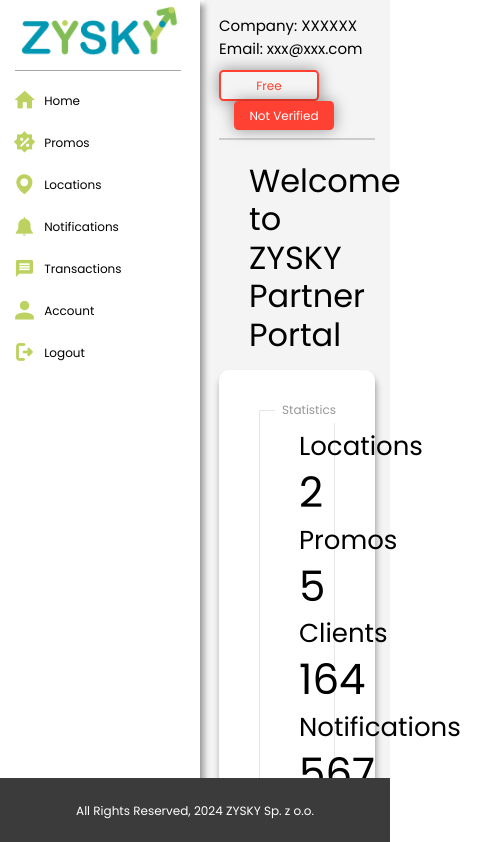
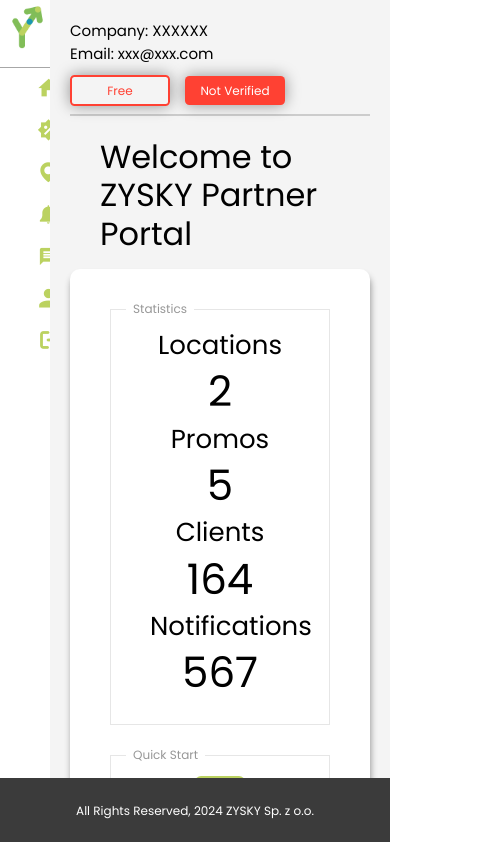
Before and after one commit to KeshalHetti/ZYSKY-WebApp, a React (Vite) app in the folder zysky-app/: page / in a window 390 px wide. Shown: the top 842 px of the page, 499 px wide, since content can reach past the window. Built offline with nearby package versions, Linux system fonts and the light colour scheme.

Commit message:
menu squeese on mobile

```diff
--- a/zysky-app/src/assets/css/custom.css
+++ b/zysky-app/src/assets/css/custom.css
@@ -546,81 +546,53 @@
   color: tomato;
 }
 
-#menuToggle {
-  display: block;
-  position: relative;
+/* Small Screens */
+@media only screen and (max-width: 600px) {
+  .y-logo {
+    opacity: 1;
+    width: 52px;
+    height: 68px;
+    border-bottom: 1.6px solid #a7a7a7;
+  }
+  .dashbord-logo {
+    opacity: 0;
+    width: 0;
+  }
+  #menu {
+    transform: none;
+    transition: transform 0.5s ease-in;
+    width: 50px;
     left: 0;
-  z-index: 1;
-  -webkit-user-select: none;
-  -moz-user-select: none;
-       user-select: none;
-  background-color: #fff;
   }
-
-.toggleinput {
-  display: block;
-  width: 140px;
-  height: 52px;
-  position: absolute;
-  top: 0px;
-  left: 6px;
-  cursor: pointer;
+  #menu li span {
+    display: none;
+  }
+  .content {
+    transform: none;
+    transition: transform 0.5s ease-in;
+    left: 50px;
+    width: calc(100% - 50px);
+  }
+}
+/* Large Screens */
+@media only screen and (min-width: 600px) {
+  .y-logo {
     opacity: 0;
-  z-index: 9999;
-  -webkit-touch-callout: none;
+    position: fixed;
+    top: 0;
+    z-index: 999;
+    border-bottom: 1.6px solid #a7a7a7;
   }
-
-/*
- * Just a quick hamburger
- */
-/* #menuToggle span
-{
-  display: block;
-  width: 33px;
-  height: 4px;
-  margin-bottom: 5px;
-  position: relative;
-
-  background: #cdcdcd;
-  border-radius: 3px;
-
-  z-index: 1;
-
-  transform-origin: 4px 0px;
-
-  transition: transform 0.5s cubic-bezier(0.77,0.2,0.05,1.0),
-              background 0.5s cubic-bezier(0.77,0.2,0.05,1.0),
-              opacity 0.55s ease;
-} */
-#menuToggle span:first-child {
-  transform-origin: 0% 0%;
+  .dashbord-logo {
+    opacity: 1;
+    width: 166px;
+    top: 0;
+    left: 15px;
+    position: fixed;
+    border-bottom: 1.6px solid #a7a7a7;
+    z-index: 999;
   }
-
-#menuToggle span:nth-last-child(2) {
-  transform-origin: 0% 100%;
-}
-
-#menuToggle input:checked ~ div.sidebar {
-  width: 50px;
-  transform: translateX(50px);
-}
-
-/*
-#menuToggle input:checked ~ span:nth-last-child(3)
-{
-    opacity: 1;
-    transform: rotate(-49deg) scale(1, 1);
-}
-#menuToggle input:checked ~ span:nth-child(2)
-{
-    opacity: 0;
-} */
-/*
-#menuToggle input:checked ~ span:nth-last-child(1)
-{
-  transform: rotate(-45deg) translate(0, -1px);
-} */
-.sidebar {
+  /*.sidebar{
     height: 100vh;
     box-shadow: 4px 4px 6px #b8b8b8;
     display: block;
@@ -630,8 +602,7 @@
     left: 0;
     top: 0;
     z-index: 9;
-}
-
+  }*/
   #menu {
     position: fixed;
     width: 200px;
@@ -647,8 +618,8 @@
     box-shadow: 4px 4px 6px;
     z-index: 9;
     height: 100vh;
+    bottom: 0;
   }
-
   #menu li {
     padding: 0 5px;
     font-size: 22px;
@@ -670,10 +641,6 @@
     background: transparent;
     color: #000;
   }
-
-/*
- * And let's slide it in from the left
- */
   #menuToggle input:checked ~ #menu {
     transform: none;
     transition: transform 0.5s ease-in;
@@ -683,14 +650,12 @@
   #menuToggle input:checked ~ #menu li span {
     display: none;
   }
-
   #menuToggle input:checked ~ div.content {
     transform: none;
     transition: transform 0.5s ease-in;
     left: 50px;
     width: calc(100% - 50px);
   }
-
   #menuToggle input:checked ~ div.dashbord-logo {
     opacity: 0;
     /*height: 63px; display: flex;
@@ -699,31 +664,76 @@
     transition: transform 0.5s ease-out;
     transform: translateX(-50px);*/
   }
-
-.y-logo {
-  opacity: 0;
-  position: fixed;
-  top: 0;
-  z-index: 999;
-  border-bottom: 1.6px solid #a7a7a7;
-}
-
   #menuToggle input:checked ~ div.y-logo {
     opacity: 1;
     width: 52px;
     height: 68px;
   }
+  .content {
+    left: 204px;
+    transform: none;
+    transition: transform 0.5s ease-out;
+    margin-left: 0;
+  }
+}
+/* end Large screen @media */
+#menu li {
+  padding: 0 5px;
+  font-size: 22px;
+  text-align: left;
+  list-style: none;
+}
+#menu li i {
+  color: #BBD260;
+  font-size: 28px;
+  float: left;
+}
+#menu li a {
+  color: #000;
+  text-decoration: none;
+  display: flex;
+}
+#menu li span {
+  float: left;
+  padding: 12px 4px 0 0;
+  background: transparent;
+  color: #000;
+}
+
+#menuToggle {
+  display: block;
+  position: fixed;
+  left: 0;
+  z-index: 1;
+  -webkit-user-select: none;
+  -moz-user-select: none;
+       user-select: none;
+  background-color: #fff;
+  top: 0;
+}
+
+.toggleinput {
+  display: block;
+  width: 140px;
+  height: 52px;
+  position: fixed;
+  top: 0px;
+  left: 6px;
+  cursor: pointer;
+  opacity: 0;
+  z-index: 9999;
+  -webkit-touch-callout: none;
+}
 
 .content {
-  position: absolute;
-  transform: none;
-  margin-left: 0;
-  transition: transform 0.5s ease-out;
-  background-color: #e1e1e1;
+  position: fixed;
+  background-color: #F4F4F4;
   height: 100vh;
-  left: 100px;
   right: 0;
   top: 0;
+  bottom: 0;
+  padding: 20px;
+  overflow-y: scroll;
 }
 
 #root {
@@ -757,20 +767,6 @@
   background-color: #f6f6f6;
   left: 0;
   width: 100%;
-  top: 0;
-  height: 100vh;
-}
-
-.content {
-  transform: translateX(50px);
-  margin-left: 0;
-  transition: transform 0.5s ease-out;
-  position: relative;
-  left: 154px;
-  width: calc(100% - 204px);
-  padding: 15px;
-  background-color: #F4F4F4;
-  bottom: 0;
   top: 0;
   height: 100vh;
 }
@@ -816,14 +812,6 @@
   font-size: 12px;
   box-shadow: none;
   margin-bottom: 12px;
-}
-
-.dashbord-logo {
-  width: 166px;
-  left: 15px;
-  position: fixed;
-  border-bottom: 1.6px solid #a7a7a7;
-  z-index: 999;
 }
 
 .header {
--- a/zysky-app/src/assets/css/custom.scss
+++ b/zysky-app/src/assets/css/custom.scss
@@ -139,6 +139,7 @@
 }
 
 @media (max-width: 767px) {
+
     .modal-lg {
         max-width: 60%;
         margin-left: -30%;
@@ -353,93 +354,54 @@
 {
   color: tomato;
 }
-#menuToggle
-{
-  display: block;
-  position: relative;
-  left: 0;
-  z-index: 1;
-  -webkit-user-select: none;
-  user-select: none;
-  background-color: #fff;
+
+
+
+
+
+
+
+/* Small Screens */
+@media only screen and (max-width: 600px) {
+  .y-logo{opacity: 1; width: 52px; height: 68px; border-bottom: 1.6px solid #a7a7a7;}
+  .dashbord-logo{
+    opacity: 0;
+    width: 0;
   }
 
-.toggleinput
+  #menu
 {
-  display: block;
-  width: 140px;
-  height: 52px;
-  position: absolute;
-  top: 0px;
-  left: 6px;
-  cursor: pointer;
-  opacity: 0;
-  z-index: 9999;
-  -webkit-touch-callout: none;
+  transform: none;
+  transition: transform 0.5s ease-in;
+  //transform: translateX(-50px);
+  width: 50px;;
+  left: 0;
+
+  li span{display: none;}
+}
+.content
+{
+  transform: none;
+  transition: transform 0.5s ease-in;
+  left:50px;
+  width: calc(100% - 50px);
+}
 
 }
 
-/*
- * Just a quick hamburger
- */
-/* #menuToggle span
-{
-  display: block;
-  width: 33px;
-  height: 4px;
-  margin-bottom: 5px;
-  position: relative;
+/* Large Screens */
+@media only screen and (min-width: 600px) {
 
-  background: #cdcdcd;
-  border-radius: 3px;
-
-  z-index: 1;
-
-  transform-origin: 4px 0px;
-
-  transition: transform 0.5s cubic-bezier(0.77,0.2,0.05,1.0),
-              background 0.5s cubic-bezier(0.77,0.2,0.05,1.0),
-              opacity 0.55s ease;
-} */
-
-#menuToggle span:first-child
-{
-  transform-origin: 0% 0%;
-}
-
-#menuToggle span:nth-last-child(2)
-{
-  transform-origin: 0% 100%;
-}
-
-
-#menuToggle input:checked ~ div.sidebar{
-  width: 50px;
-  transform: translateX(50px);
-}
-//{
-  //opacity: 1;
-  //transform: rotate(45deg) translate(-2px, -1px);
-  //background: #232323;
-//}
-
-/*
-#menuToggle input:checked ~ span:nth-last-child(3)
-{
-    opacity: 1;
-    transform: rotate(-49deg) scale(1, 1);
-}
-#menuToggle input:checked ~ span:nth-child(2)
-{
-    opacity: 0;
-} */
-
-/*
-#menuToggle input:checked ~ span:nth-last-child(1)
-{
-  transform: rotate(-45deg) translate(0, -1px);
-} */
-.sidebar{
+  .y-logo{opacity: 0;
+    position: fixed;
+    top: 0;
+    z-index: 999; border-bottom: 1.6px solid #a7a7a7;}
+  .dashbord-logo{ opacity: 1; width: 166px; top:0;
+    left: 15px;
+    position: fixed;
+    border-bottom: 1.6px solid #a7a7a7;
+    z-index: 999;}
+  /*.sidebar{
     height: 100vh;
     box-shadow: 4px 4px 6px #b8b8b8;
     display: block;
@@ -449,9 +411,8 @@
     left: 0;
     top: 0;
     z-index: 9;
-}
-#menu
-{
+  }*/
+  #menu{
   position: fixed;
   width: 200px;
   margin: 0;
@@ -466,6 +427,7 @@
   box-shadow: 4px 4px 6px;
   z-index: 9;
   height: 100vh;
+  bottom: 0;
 }
 
 #menu li
@@ -479,10 +441,6 @@
     padding: 12px 4px 0 0;
     background: transparent; color:#000}
 }
-
-/*
- * And let's slide it in from the left
- */
 #menuToggle input:checked ~ #menu
 {
   transform: none;
@@ -509,22 +467,68 @@
   transition: transform 0.5s ease-out;
   transform: translateX(-50px);*/
 }
-.y-logo{opacity: 0;
-  position: fixed;
-  top: 0;
-  z-index: 999; border-bottom: 1.6px solid #a7a7a7;}
+
 #menuToggle input:checked ~ div.y-logo{opacity: 1; width: 52px; height: 68px;}
 .content{
-  position: absolute;
+  left:204px;
   transform: none;
+  transition: transform 0.5s ease-out;
   margin-left: 0;
-  transition: transform 0.5s ease-out;
-  background-color: #e1e1e1;
+}
+
+
+}
+/* end Large screen @media */
+#menu li
+{
+  padding: 0 5px;
+  font-size: 22px;
+  text-align: left;
+  list-style: none;
+  i{color: $yelloish-green; font-size: 28px; float: left;}
+  a{color:#000; text-decoration: none; display: flex}
+  span{float: left;
+    padding: 12px 4px 0 0;
+    background: transparent; color:#000}
+}
+#menuToggle
+{
+  display: block;
+  position: fixed;
+  left: 0;
+  z-index: 1;
+  -webkit-user-select: none;
+  user-select: none;
+  background-color: #fff;
+  top:0;
+}
+
+.toggleinput
+{
+  display: block;
+  width: 140px;
+  height: 52px;
+  position: fixed;
+  top: 0px;
+  left: 6px;
+  cursor: pointer;
+  opacity: 0;
+  z-index: 9999;
+  -webkit-touch-callout: none;
+
+}
+
+.content{
+  position: fixed;
+  background-color: #F4F4F4;
   height: 100vh;
-  left:100px;
   right:0;
   top:0;
+  bottom: 0;
+  padding: 20px;
+  overflow-y: scroll;
 }
+
 #root{padding:0 !important; width: 100% !important; /*width: calc(100% - 204px); */margin:0 !important;  max-width: 100% !important; }
 
 h1{color:#000 !important; font-size: 32px !important}
@@ -539,19 +543,7 @@
     top: 0;
     height: 100vh;}
 
-.content{
-  transform: translateX(50px);
-  margin-left: 0;
-  transition: transform 0.5s ease-out;
-  position: relative;
-  left: 154px;
-  width: calc(100% - 204px);
-  padding: 15px;
-  background-color: #F4F4F4;
-  bottom: 0;
-  top:0;
-  height: 100vh;
-    }
+
     .content-area{height: auto; display: inline-block; margin-bottom: 80px; width: 100%;}
 .container{max-width: 100% !important;}
 .content-container{padding: 40px;
@@ -576,11 +568,7 @@
   border: 0;
   font-size: 12px; box-shadow: none; margin-bottom: 12px;
 }
-.dashbord-logo{    width: 166px;
-  left: 15px;
-  position: fixed;
-  border-bottom: 1.6px solid #a7a7a7;
-  z-index: 999;}
+
 .header{background-color: transparent;
   padding-bottom: 8px;
   border-bottom: 2px solid #ccc;
--- a/zysky-app/src/pages/Home.jsx
+++ b/zysky-app/src/pages/Home.jsx
@@ -9,15 +9,15 @@
         <div className='fieldset homefeildset m-b-30'>
           <div className='legend'>Statistics</div>
           <div className="container text-center">
-  <div className="row row-cols-1   row-cols-md-6 statistics gx-5">
+  <div className="row row-cols-1   row-cols-lg-6 statistics gx-5">
     <div className="col"> </div>
-    <div className="col"> <h4>Locations</h4>
+    <div className="col col-lg-2 col-md-auto"> <h4>Locations</h4>
       <h1>2</h1></div>
-    <div className="col"><h4>Promos</h4>
+    <div className="col col-lg-2 col-md-auto"><h4>Promos</h4>
                 <h1>5</h1></div>
-    <div className="col"><h4>Clients</h4>
+    <div className="col col-lg-2 col-md-auto"><h4>Clients</h4>
                 <h1>164</h1></div>
-    <div className="col"><h4>Notifications</h4>
+    <div className="col col-lg-2 col-md-auto"><h4>Notifications</h4>
                 <h1>567</h1></div>
     <div className="col"> </div>
   </div>
```
Also changed, not shown: 1 other file (tests, documents, lock files or other folders). Lines whose indentation alone changed are shown as unchanged.
